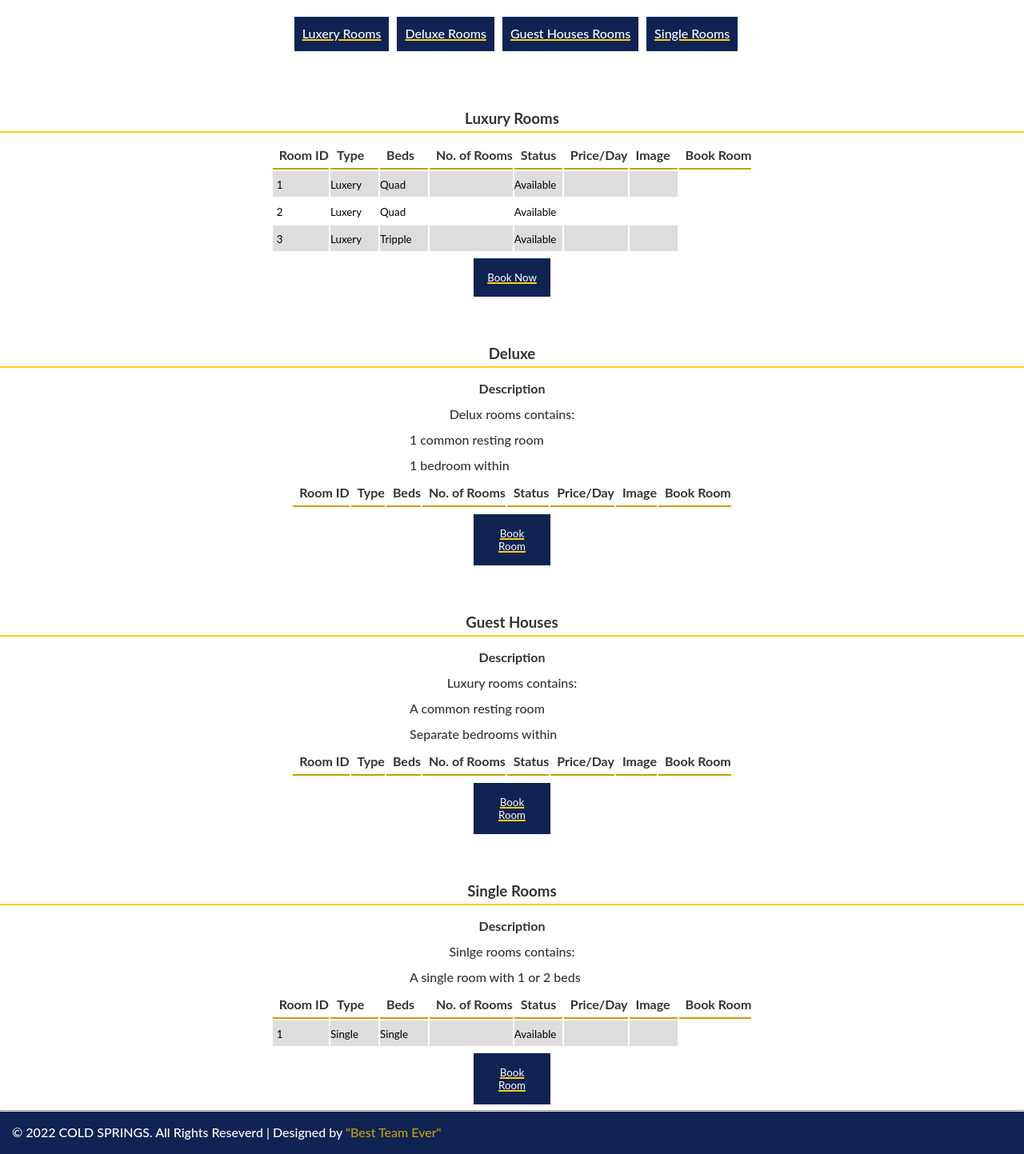
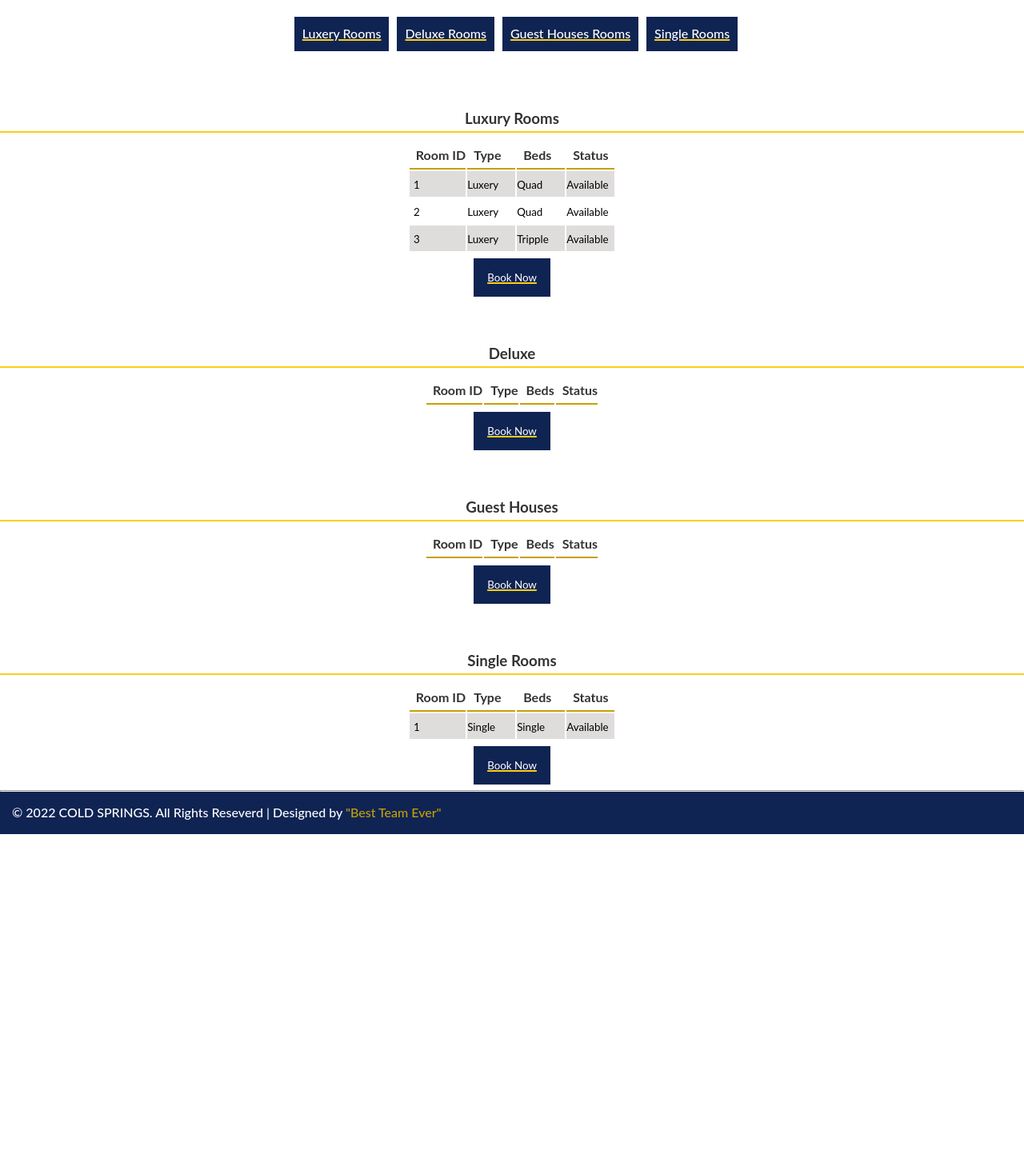
Before and after one commit to Mourice-Adero/hotelsystem, a PHP site: page /rooms.php in a window 1280 px wide. Shown: the part 145-1588 px from the top of the page at 80% size. After the commit the page ends 1188 px from the top, so only its background shows below. Run offline with PHP 8.4, Linux system fonts and the light colour scheme; a user stored in the database is signed in; data comes from the database, SQL or seed files in the repository; data that the repository does not hold is empty.

Commit message:
Fixed Merge Overrides

```diff
--- a/css/addrooms.css
+++ b/css/addrooms.css
@@ -1,5 +1,5 @@
 .room-container {
-    height: 70vh;
+    height: 85vh;
     padding: 20px;
 }
 .room-container h2 {
--- a/css/rooms.css
+++ b/css/rooms.css
@@ -56,7 +56,7 @@ table tbody tr:nth-child(odd) {
 }
 .selectform-section {
   width: 100%;
-  height: 100%;
+  min-height: 100%;
   background: rgba(0, 0, 0, 0.815);
   display: none;
   flex-direction: column;
@@ -64,6 +64,7 @@ table tbody tr:nth-child(odd) {
   align-items: center;
   position: absolute;
   top: 0;
+  bottom: 0;
 }
 .selectform-section .cnt{
   background: #fff;
--- a/rooms.php
+++ b/rooms.php
@@ -61,11 +61,8 @@ if (!empty($_SESSION["id"])) {
             <th>Room ID</th>
             <th>Type</th>
             <th>Beds</th>
-            <th>No. of Rooms</th>
             <th>Status</th>
-            <th>Price/Day</th>
-            <th>Image</th>
-            <th>Book Room</th>
+
           </thead>
           <tbody>
 
@@ -77,10 +74,7 @@ if (!empty($_SESSION["id"])) {
                           <td class='bookings'><input class='bookinput' type='text' value='" . $row['roomid'] . "'></td>
                           <td class='bookings'><input class='bookinput' type='text' value='" . $row['type'] . "'></td>
                           <td class='bookings'><input class='bookinput' type='text' value='" . $row['beds'] . "'></td>
-                          <td class='bookings'><input class='bookinput' type='text' value='" . $row['rooms'] . "'></td>
                           <td class='bookings'><input class='bookinput' type='text' value='" . $row['status'] . "'></td>
-                          <td class='bookings'><input class='bookinput' type='text' value='" . $row['price'] . "'></td>
-                          <td class='bookings timage'><input type='text' value='" . $row['image'] . "'></td>
 													</form>
 												</tr>";
             }
@@ -112,7 +106,6 @@ if (!empty($_SESSION["id"])) {
         if ($checkin >= $now) {
           if ($checkout >= $checkin) {
             if ($rid == $row['roomid'] && $rtype == $row['type']) {
-              echo "room exists";
               if ($rtype == "Luxery" && ($nbeds == 'Tripple' || $nbeds == "Quad")) {
                 $price = 7500;
               } else if ($rtype == "Luxery" && ($nbeds == "Double" || $nbeds == "Single")) {
@@ -134,19 +127,21 @@ if (!empty($_SESSION["id"])) {
               $squery = "INSERT INTO bookings (bookingid,customername,roomid,type,beds,price,checkin,checkout,duration,totalprice) VALUES ('','$cname','$rid','$rtype','$nbeds','$price','$checkin','$checkout','$duration','$totalprice')";
               $execquery = mysqli_query($connection, $squery);
               if ($execquery) {
-                echo "successful";
+                echo "<script>alert('Booking successful');</script>";
                 header("location: ./payment1.php");
               } else {
-                echo "failed";
+                echo "<script>alert('Booking failed, contact us for help');</script>";
               }
             } else
               echo "<script>alert('room Currently not availlable, Please select the room listed in the rooms section')</script>";
           } else {
-            echo "Wrong check out";
+            echo "<script>alert('Invalid check out date! Date should be after check in date')</script>";
           }
         } else {
-          echo "Wrong check in";
+          echo "<script>alert('You can not book a past date')</script>";
         }
+      } else {
+        echo "<script>alert('System is currently under maintenance, try later')</script>";
       }
     }
     ?>
@@ -178,19 +173,11 @@ if (!empty($_SESSION["id"])) {
           <input type="date" name="checkin" class="form" required>
           <label for="checkout">Check Out</label>
           <input type="date" name="checkout" class="form" required>
-          <label for="price">Price</label>
-          <input type="text" name="price" class="form" value="">
           <button type="submit" name="go-payment" class="form">Proceed to Checkout</button>
         </form>
       </div>
     </div>
     <h3 id="deluxe">Deluxe</h3>
-    <h4>Description</h4>
-    <p>Delux rooms contains:</p>
-    <ul>
-      <li>1 common resting room</li>
-      <li>1 bedroom within</li>
-    </ul>
     <div class="cartegory">
       <div class="display-rooms">
         <table>
@@ -202,11 +189,7 @@ if (!empty($_SESSION["id"])) {
             <th>Room ID</th>
             <th>Type</th>
             <th>Beds</th>
-            <th>No. of Rooms</th>
             <th>Status</th>
-            <th>Price/Day</th>
-            <th>Image</th>
-            <th>Book Room</th>
           </thead>
           <tbody>
 
@@ -218,27 +201,18 @@ if (!empty($_SESSION["id"])) {
   <td class='bookings'><input class='bookinput' type='text' value='" . $row['roomid'] . "'></td>
   <td class='bookings'><input class='bookinput' type='text' value='" . $row['type'] . "'></td>
   <td class='bookings'><input class='bookinput' type='text' value='" . $row['beds'] . "'></td>
-  <td class='bookings'><input class='bookinput' type='text' value='" . $row['rooms'] . "'></td>
   <td class='bookings'><input class='bookinput' type='text' value='" . $row['status'] . "'></td>
-  <td class='bookings'><input class='bookinput' type='text' value='" . $row['price'] . "'></td>
-  <td class='bookings timage'><input type='text' value='" . $row['image'] . "'></td>
   </form>
   </tr>";
             }
             ?>
           </tbody>
         </table>
-        <td><button type='submit' name='book-now'>Book Room</button></td>
+        <button id="book-btn" class="book-btn" onclick="openmodal()">Book Now</button>
       </div>
     </div>
 
     <h3 id="guest-houses">Guest Houses</h3>
-    <h4>Description</h4>
-    <p>Luxury rooms contains:</p>
-    <ul>
-      <li>A common resting room</li>
-      <li>Separate bedrooms within</li>
-    </ul>
     <div class="cartegory">
       <div class="display-rooms">
         <table>
@@ -250,11 +224,7 @@ if (!empty($_SESSION["id"])) {
             <th>Room ID</th>
             <th>Type</th>
             <th>Beds</th>
-            <th>No. of Rooms</th>
             <th>Status</th>
-            <th>Price/Day</th>
-            <th>Image</th>
-            <th>Book Room</th>
           </thead>
           <tbody>
 
@@ -266,25 +236,17 @@ if (!empty($_SESSION["id"])) {
                           <td class='bookings'><input class='bookinput' type='text' value='" . $row['roomid'] . "'></td>
                           <td class='bookings'><input class='bookinput' type='text' value='" . $row['type'] . "'></td>
                           <td class='bookings'><input class='bookinput' type='text' value='" . $row['beds'] . "'></td>
-                          <td class='bookings'><input class='bookinput' type='text' value='" . $row['rooms'] . "'></td>
                           <td class='bookings'><input class='bookinput' type='text' value='" . $row['status'] . "'></td>
-                          <td class='bookings'><input class='bookinput' type='text' value='" . $row['price'] . "'></td>
-                          <td class='bookings timage'><input type='text' value='" . $row['image'] . "'></td>
 													</form>
                           </tr>";
             }
             ?>
           </tbody>
         </table>
-        <td><button type='submit' name='book-now'>Book Room</button></td>
+        <button id="book-btn" class="book-btn" onclick="openmodal()">Book Now</button>
       </div>
     </div>
     <h3 id="single-rooms">Single Rooms</h3>
-    <h4>Description</h4>
-    <p>Sinlge rooms contains:</p>
-    <ul>
-      <li>A single room with 1 or 2 beds</li>
-    </ul>
     <div class="cartegory">
       <div class="display-rooms">
         <table>
@@ -296,11 +258,7 @@ if (!empty($_SESSION["id"])) {
             <th>Room ID</th>
             <th>Type</th>
             <th>Beds</th>
-            <th>No. of Rooms</th>
             <th>Status</th>
-            <th>Price/Day</th>
-            <th>Image</th>
-            <th>Book Room</th>
           </thead>
           <tbody>
 
@@ -312,18 +270,14 @@ if (!empty($_SESSION["id"])) {
                             <td class='bookings'><input class='bookinput' type='text' value='" . $row['roomid'] . "'></td>
                             <td class='bookings'><input class='bookinput' type='text' value='" . $row['type'] . "'></td>
                             <td class='bookings'><input class='bookinput' type='text' value='" . $row['beds'] . "'></td>
-  <td class='bookings'><input class='bookinput' type='text' value='" . $row['rooms'] . "'></td>
                             <td class='bookings'><input class='bookinput' type='text' value='" . $row['status'] . "'></td>
-  <td class='bookings'><input class='bookinput' type='text' value='" . $row['price'] . "'></td>
-                          <td class='bookings timage'><input type='text' value='" . $row['image'] . "'></td>
 													</form>
                     </tr>";
             }
             ?>
           </tbody>
         </table>
-        <td><button type='submit' name='book-now'>Book Room</button></td>
-
+        <button id="book-btn" class="book-btn" onclick="openmodal()">Book Now</button>
       </div>
     </div>
   </div>
```
Also changed, not shown: admin/adminhome.php (+6 -6 lines), payment1.php (+13 -4 lines). Lines whose indentation alone changed are shown as unchanged.
